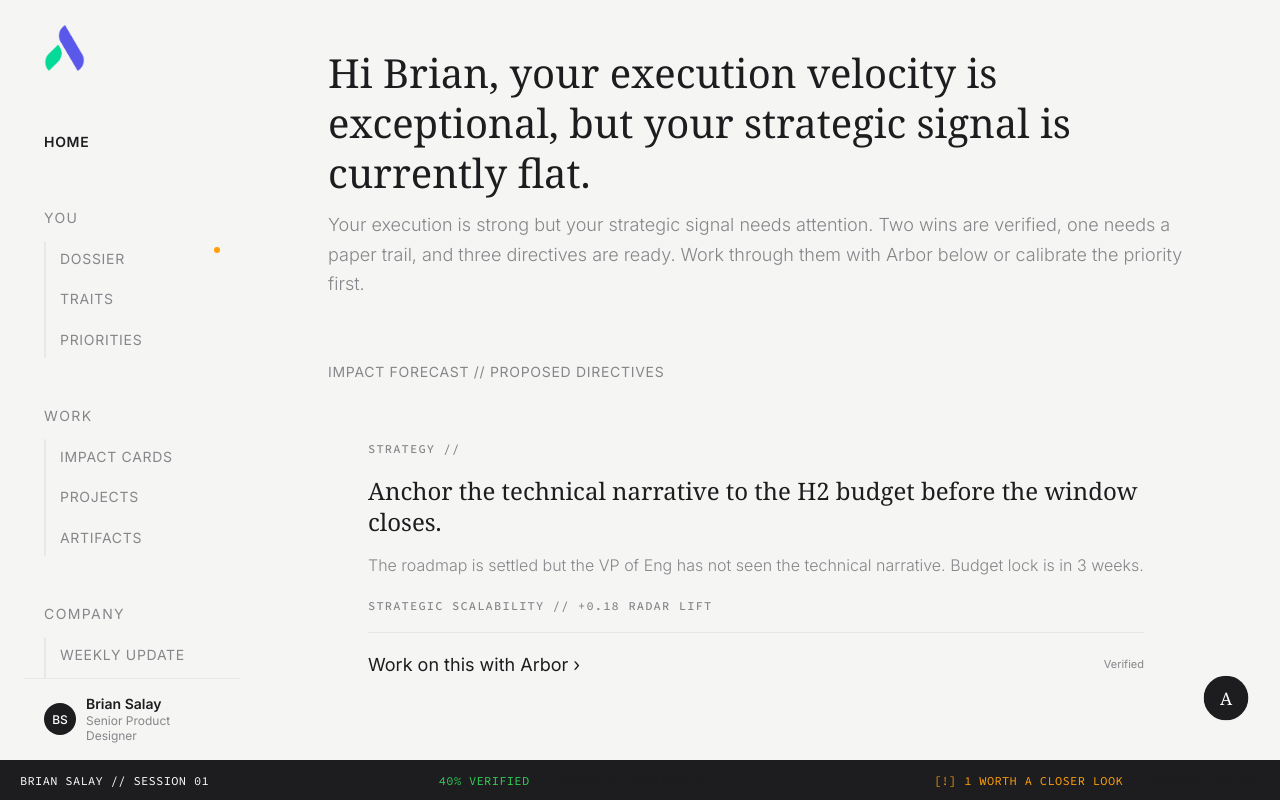
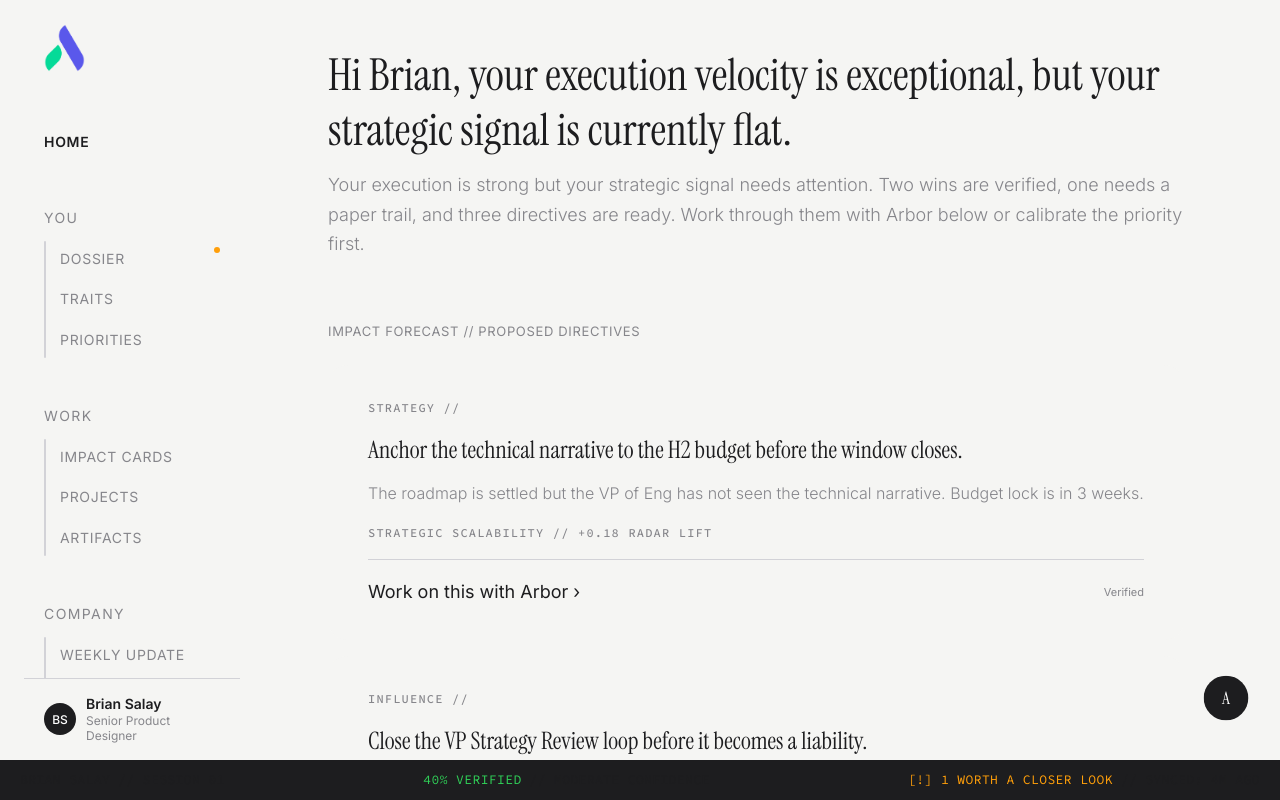
Before and after one commit to briansalayBMS/arborix-playground, a Next.js app: page /home in a window 1280 px wide. Shown: the top 800 px of the page. Built offline with nearby package versions, Linux system fonts and the light colour scheme.

Commit message:
feat: type system complete — Instrument Serif loaded, 6-size scale, 13px minimum, 9 color tokens

```diff
--- a/src/app/layout.tsx
+++ b/src/app/layout.tsx
@@ -1,5 +1,5 @@
 import type { Metadata } from "next";
-import { Inter, Source_Code_Pro } from "next/font/google";
+import { Inter, Source_Code_Pro, Instrument_Serif } from "next/font/google";
 import "./globals.css";
 import "@/styles/tokens.css";
 import "@/styles/arborix-ds.css";
@@ -22,6 +22,12 @@
   display: "swap",
 });
 
+const instrumentSerif = Instrument_Serif({
+  weight: "400",
+  subsets: ["latin"],
+  variable: "--font-serif",
+});
+
 export const metadata: Metadata = {
   title: "Arborix",
   description: "High-status career performance",
@@ -35,7 +41,7 @@
   return (
     <html
       lang="en"
-      className={`${inter.variable} ${sourceCodePro.variable}`}
+      className={`${inter.variable} ${sourceCodePro.variable} ${instrumentSerif.variable}`}
     >
       <body className="min-h-screen font-[family-name:var(--font-sans)]">
         <IngestLedgerProvider>
--- a/src/components/you/YouHubPage.tsx
+++ b/src/components/you/YouHubPage.tsx
@@ -405,7 +405,7 @@
       {/* Headline — Instrument Serif 40px */}
       <p
         className="statement-hero m-0"
-        style={{ marginBottom: "var(--spacing-3x)" }}
+        style={{ marginBottom: "var(--spacing-3x)", maxWidth: '720px' }}
       >
         {isExternal
           ? "Brian Salay is a high-velocity design leader who translates complex technical strategy into verified commercial outcomes."
--- a/src/styles/arborix-ds.css
+++ b/src/styles/arborix-ds.css
@@ -134,7 +134,7 @@
 
 .inter-sm {
   font-family: var(--font-sans);
-  font-size: var(--text-sm);        /* 12px */
+  font-size: var(--text-small);        /* 12px */
   font-weight: 400;
   line-height: var(--leading-sm);
   color: var(--color-secondary);
@@ -148,7 +148,7 @@
 
 .text-meta {
   font-family: var(--font-sans);
-  font-size: var(--text-sm);
+  font-size: var(--text-small);
   font-weight: 300;
   line-height: var(--leading-meta);
   color: var(--color-secondary);
@@ -156,7 +156,7 @@
 
 .text-timestamp {
   font-family: var(--font-sans);
-  font-size: var(--text-sm);
+  font-size: var(--text-small);
   font-weight: 300;
   line-height: var(--leading-meta);
   color: var(--color-tertiary);
@@ -164,7 +164,7 @@
 
 .text-live {
   font-family: var(--font-sans);
-  font-size: var(--text-sm);
+  font-size: var(--text-small);
   font-weight: 400;
   line-height: var(--leading-meta);
   color: var(--color-blue);
@@ -172,7 +172,7 @@
 
 .text-flag {
   font-family: var(--font-sans);
-  font-size: var(--text-xs);        /* 11px */
+  font-size: var(--text-small);        /* 11px */
   font-weight: 500;
   line-height: var(--leading-label);
   color: var(--color-amber);
@@ -180,7 +180,7 @@
 
 .text-delta-link {
   font-family: var(--font-sans);
-  font-size: var(--text-xs);
+  font-size: var(--text-small);
   font-weight: 400;
   line-height: var(--leading-label);
   color: var(--color-blue);
@@ -288,7 +288,7 @@
 
 .arb-confidence-pill__text {
   font-family: var(--font-sans);
-  font-size: var(--text-sm);
+  font-size: var(--text-small);
   font-weight: 300;
   color: var(--color-secondary);
 }
@@ -330,7 +330,7 @@
 
 .arb-verify-badge__timestamp {
   font-family: var(--font-sans);
-  font-size: var(--text-sm);
+  font-size: var(--text-small);
   font-weight: 300;
   color: var(--color-tertiary);
 }
@@ -403,7 +403,7 @@
 
 .arb-dossier-cta__label {
   font-family: var(--font-sans);
-  font-size: var(--text-sm);
+  font-size: var(--text-small);
   font-weight: 300;
   color: var(--color-secondary);
   margin-right: auto;
@@ -424,7 +424,7 @@
 
 .arb-nav-header {
   font-family: var(--font-sans);
-  font-size: var(--text-sm);        /* 12px */
+  font-size: var(--text-small);        /* 12px */
   font-weight: 400;
   color: var(--color-primary);
   letter-spacing: var(--tracking-label);
@@ -437,7 +437,7 @@
 
 .arb-nav-item {
   font-family: var(--font-sans);
-  font-size: var(--text-sm);
+  font-size: var(--text-small);
   font-weight: 300;
   color: var(--color-secondary);
   letter-spacing: var(--tracking-label);
@@ -543,7 +543,7 @@
 
 .arb-drop-zone__label {
   font-family: var(--font-sans);
-  font-size: var(--text-sm);
+  font-size: var(--text-small);
   font-weight: 400;
   color: var(--color-secondary);
   letter-spacing: var(--tracking-label);
@@ -554,7 +554,7 @@
 
 .arb-drop-zone__instruction {
   font-family: var(--font-sans);
-  font-size: var(--text-sm);
+  font-size: var(--text-small);
   font-weight: 300;
   color: var(--color-secondary);
   margin-top: var(--spacing-3x);
@@ -562,7 +562,7 @@
 
 .arb-drop-zone__confirm {
   font-family: var(--font-sans);
-  font-size: var(--text-sm);
+  font-size: var(--text-small);
   font-weight: 300;
   color: var(--color-verified);
   margin-top: var(--spacing-3x);
@@ -597,7 +597,7 @@
   padding: var(--spacing-3x) var(--spacing-4x);
   box-shadow: 0 4px 16px rgba(0, 0, 0, 0.08);
   font-family: var(--font-sans);
-  font-size: var(--text-sm);
+  font-size: var(--text-small);
   font-weight: 300;
   color: var(--color-primary);
   pointer-events: none;
@@ -671,3 +671,58 @@
 
 /* Zero em dashes — global enforcement */
 /* Use colons, slashes, or periods instead throughout all copy */
+
+/* ── Type classes ─────────────────────────────────────────────── */
+
+.statement-hero {
+  font-family: var(--font-serif);
+  font-size: var(--text-hero);
+  font-weight: 400;
+  line-height: 1.25;
+  color: var(--color-primary);
+  letter-spacing: 0;
+}
+
+.statement-question {
+  font-family: var(--font-serif);
+  font-size: var(--text-question);
+  font-weight: 400;
+  line-height: 1.25;
+  color: var(--color-primary);
+  letter-spacing: 0;
+}
+
+.statement-title {
+  font-family: var(--font-serif);
+  font-size: var(--text-title);
+  font-weight: 400;
+  line-height: 1.25;
+  color: var(--color-primary);
+  letter-spacing: 0;
+}
+
+.narrative-body {
+  font-family: var(--font-sans);
+  font-size: var(--text-body);
+  font-weight: 300;
+  line-height: 1.75;
+  color: var(--color-primary);
+}
+
+.label-card {
+  font-family: var(--font-sans);
+  font-size: var(--text-small);
+  font-weight: 400;
+  line-height: 1.35;
+  letter-spacing: 0.05em;
+  text-transform: uppercase;
+  color: var(--color-secondary);
+}
+
+.source-code {
+  font-family: var(--font-mono);
+  font-size: var(--text-mono);
+  font-weight: 400;
+  line-height: 1.33;
+  letter-spacing: 0.03em;
+}
--- a/src/styles/tokens.css
+++ b/src/styles/tokens.css
@@ -11,40 +11,17 @@
    -------------------------------------------------------------------------- */
 
 :root {
-  /* Core */
-  --color-primary:       #1D1D1F; /* All primary text, data numbers, strong axis bars */
-  --color-blue:          #0071E3; /* Live data, radar nodes, delta links, CTAs */
-  --color-amber:         #FF9F0A; /* Flagged axes, pattern labels, warning states */
-  --color-green:         #30D158; /* Verified status, active states, sealed deltas */
-  --color-red:           #FF3B30; /* VARIANCE node in Command Strip only */
-
-  /* Neutral scale */
-  --color-background:    #F5F5F3; /* Page / shell background */
-  --color-surface:       #FFFFFF; /* All card surfaces */
-  --color-secondary:     #86868B; /* Labels, descriptions, axis labels, metadata */
-  --color-tertiary:      #D2D2D7; /* Weak data, timestamps, inactive elements */
-  --color-border:        #E8E8E8; /* Footer separator, section dividers */
-  --color-track:         #F0F0F0; /* Axis bar backgrounds, inactive tracks */
-
-  /* Semantic */
-  --color-verified:      #30D158; /* Status dot glow, verified count highlight */
-  --color-flagged:       #FF9F0A; /* Pace axis, pattern flags, hold recommendations */
-  --color-weak:          #D2D2D7; /* Craft axis thin signal, toggled-off states */
-  --color-inferred:      #D2D2D7; /* Radar nodes before first session seals data */
-
-  /* Data viz gradient — shared by radar, ring charts, trend lines */
-  --gradient-data:       linear-gradient(90deg, #0071E3, #30D158);
-  --gradient-data-135:   linear-gradient(135deg, #0071E3, #30D158);
-  --gradient-flagged:    linear-gradient(90deg, #FFD60A, #FF9F0A);
-
-  /* Command Strip */
-  --color-strip-bg:      #1D1D1F;
-  --color-strip-text:    #FFFFFF;
-  --color-strip-muted:   rgba(255, 255, 255, 0.4);
-
-  /* Aliases */
-  --color-card:          #FFFFFF;
-  --color-bg:            #F5F5F3;
+  --color-primary:    #1D1D1F;
+  --color-blue:       #0071E3;
+  --color-amber:      #FF9F0A;
+  --color-green:      #30D158;
+  --color-background: #F5F5F3;
+  --color-surface:    #FFFFFF;
+  --color-secondary:  #86868B;
+  --color-border:     #D2D2D7;
+  --color-track:      #F0F0F0;
+  --color-card:       #FFFFFF;
+  --color-bg:         #F5F5F3;
 }
 
 
@@ -54,41 +31,29 @@
 
 :root {
   /* Font families */
-  --font-serif:    'Instrument Serif', Georgia, serif;   /* Arbor's voice — verdicts, numbers, inquiry */
-  --font-sans:     'Inter', system-ui, sans-serif;       /* Product voice — body, labels, nav */
-  --font-mono:     'Source Code Pro', 'Courier New', monospace; /* Machine voice — ledger, strip, status */
+  --font-serif:    'Instrument Serif', Georgia, serif;
+  --font-sans:     'Inter', system-ui, sans-serif;
+  --font-mono:     'Source Code Pro', 'Courier New', monospace;
 
-  /* Instrument Serif scale */
-  --text-hero:          40px;  /* Section headlines, archetype names */
-  --text-data-number:   42px;  /* Large data numbers */
-  --text-question:      24px;  /* Inquiry questions */
-  --text-title:         20px;  /* Pattern titles, card headlines */
-  --text-data-unit:     18px;  /* Data units */
-
-  /* Inter scale */
-  --text-body:          18px;  /* Body text, section descriptions */
-  --text-observation:   20px;  /* Arbor's read paragraph */
-  --text-gap:           16px;  /* What's missing descriptions */
-  --text-label:         14px;  /* Numbered section labels */
-  --text-greeting:      13px;  /* Page greeting, user name above tabs */
-  --text-description:   13px;  /* Descriptions */
-  --text-sm:            12px;  /* Radar axis labels, instrument readouts, buttons */
-  --text-card-label:    11px;  /* Card labels */
-  --text-xs:            11px;  /* Delta links, flag labels */
-
-  /* Source Code Pro */
-  --text-mono:          12px;  /* All Auditor data — minimum size, no exceptions */
+  /* Type scale */
+  --text-hero:       44px;
+  --text-question:   24px;
+  --text-title:      20px;
+  --text-body:       18px;
+  --text-secondary:  16px;
+  --text-small:      13px;
+  --text-mono:       13px;
 
   /* Line heights */
-  --leading-serif:  1.25;  /* All Instrument Serif — one rule, no exceptions */
-  --leading-body:   1.75;  /* Narrative body text */
-  --leading-label:  1.35;  /* Label/Card */
-  --leading-meta:   1.33;  /* Metadata, timestamps */
-  --leading-sm:     1.00;  /* inter-sm axis labels */
+  --leading-serif:  1.25;
+  --leading-body:   1.75;
+  --leading-label:  1.35;
+  --leading-meta:   1.33;
+  --leading-sm:     1.00;
 
   /* Letter spacing */
-  --tracking-label: 0.05em; /* Label/Card, inter-sm — uppercase styles only */
-  --tracking-mono:  0.03em; /* Command Strip, ledger data */
+  --tracking-label: 0.05em;
+  --tracking-mono:  0.03em;
   --tracking-none:  0;
 }
 
```
Also changed, not shown: 1 other file (tests, documents, lock files or other folders).
